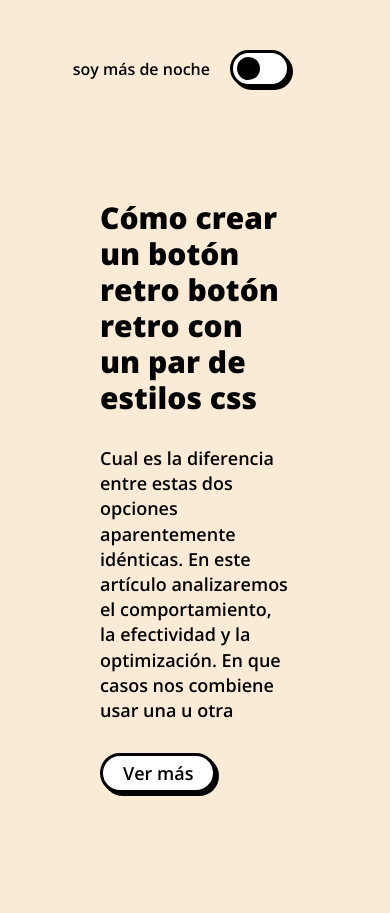
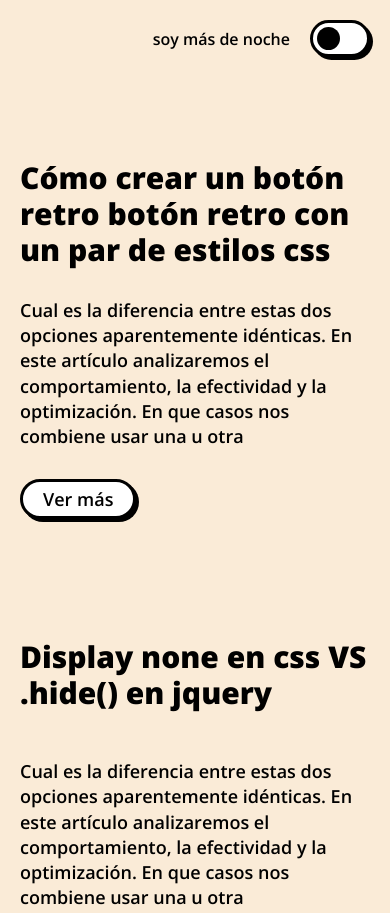
Before and after one commit to zorrozkilo/miblog, a plain HTML site: page index.html in a window 390 px wide. Shown: the top 913 px of the page. Drawn offline with nearby package versions, Linux system fonts and the light colour scheme.

Commit message:
Add files via upload

```diff
--- a/styles.css
+++ b/styles.css
@@ -164,3 +164,15 @@ p {
     left: 22px;
     background: chartreuse;
 }
+
+@media only screen and (max-width: 600px) {
+    .contenedor-switcher {
+        position: absolute;
+        top: 20px;
+        right: 20px;
+    }
+    .tarjeta {
+        margin: 60px 20px;
+        max-width: 400px;
+    }
+}
```
